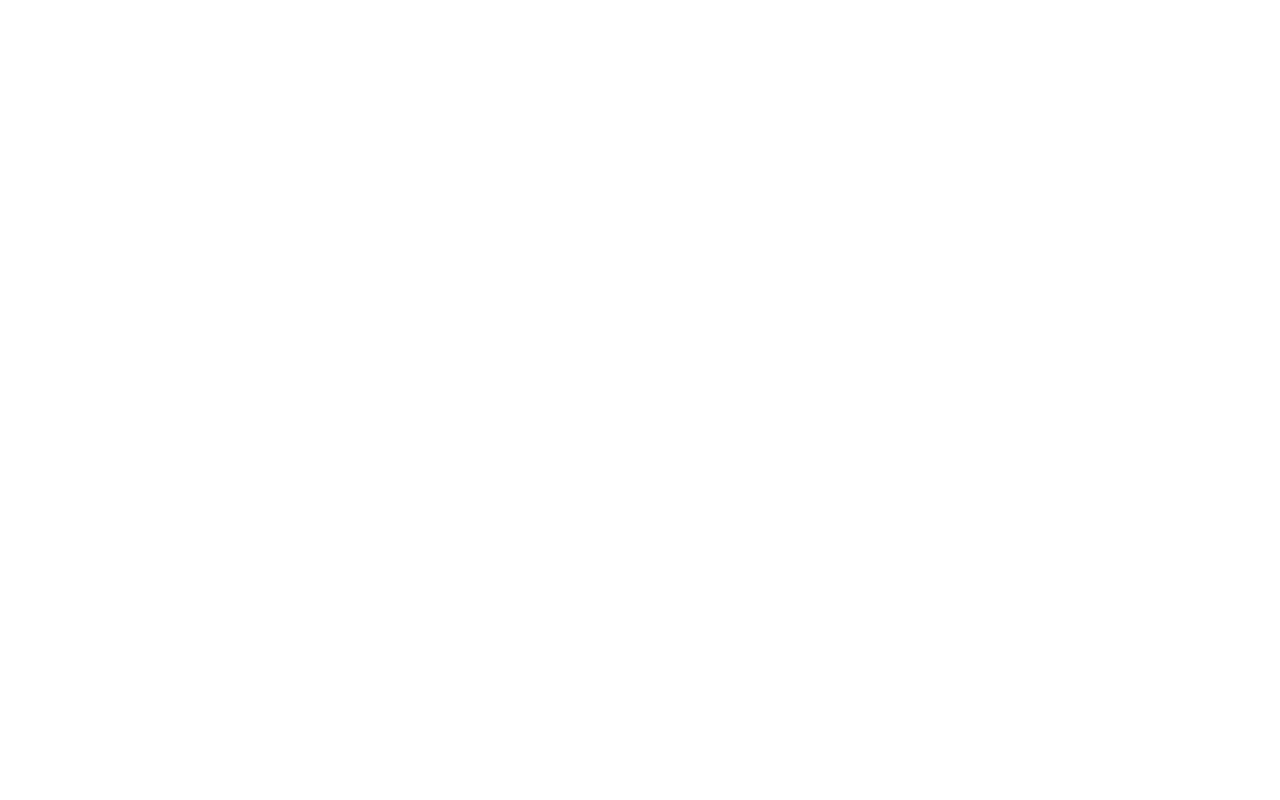
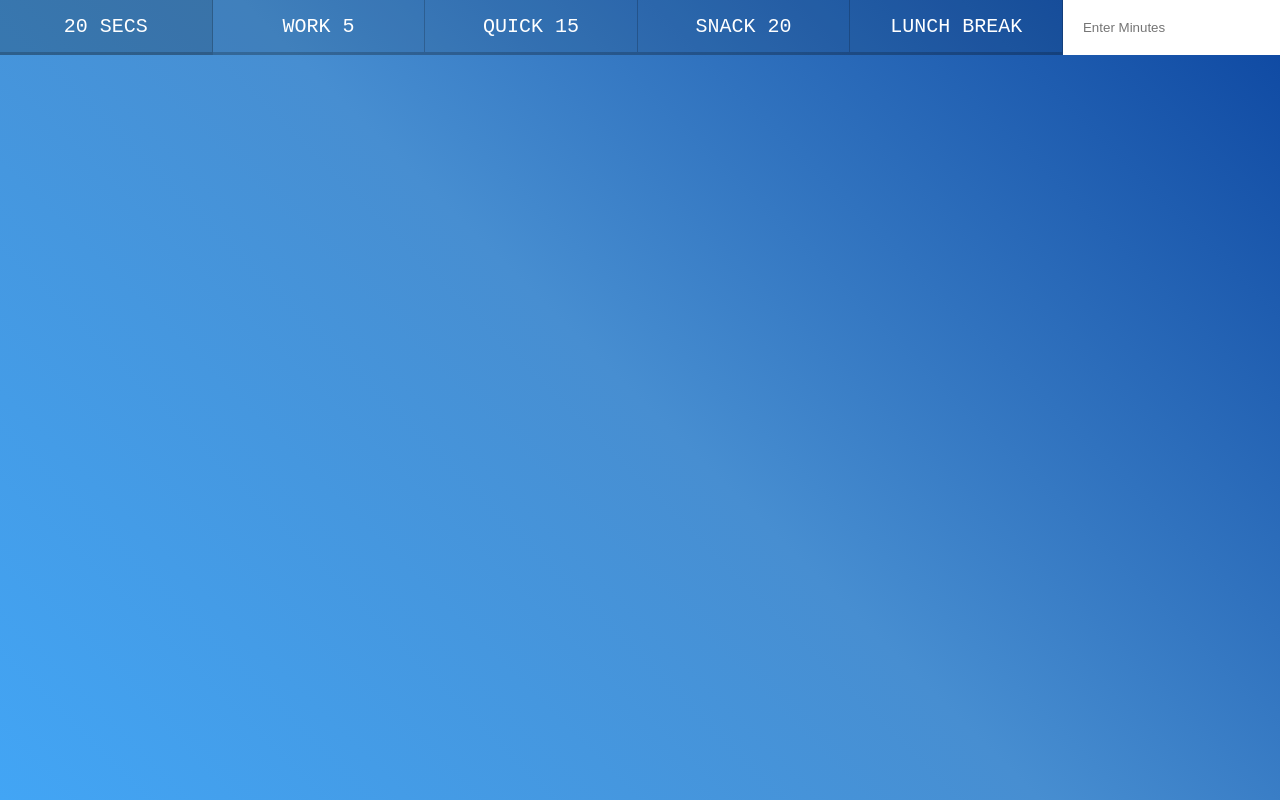
Before and after one commit to DemonDaddy22/30DaysOfJS, a plain HTML site: page CountdownClock/index.html in a window 1280 px wide. Drawn offline with Linux system fonts and the light colour scheme.

Commit message:
add content and styling

```diff
--- a/CountdownClock/index.css
+++ b/CountdownClock/index.css
@@ -1,8 +1,84 @@
+html {
+    box-sizing: border-box;
+    font-size: 10px;
+    background: #8E24AA;
+    background: linear-gradient(45deg, #42a5f5 0%, #478ed1 50%, #0d47a1 100%);
+}
+
 *, *:before, *:after {
-    box-sizing: border-box;
+    box-sizing: inherit;
 }
 
 body {
     margin: 0;
+    text-align: center;
+    font-family: 'Inconsolata', monospace;
+}
+
+.display-time-left {
+    font-weight: 100;
+    font-size: 20rem;
+    margin: 0;
+    color: white;
+    text-shadow: 4px 4px 0 rgba(0, 0, 0, 0.05);
+}
+
+.timer {
+    display: flex;
     min-height: 100vh;
+    flex-direction: column;
 }
+
+.timer-controls {
+    display: flex;
+}
+
+.timer-controls>* {
+    flex: 1;
+}
+
+.timer-controls form {
+    flex: 1;
+    display: flex;
+}
+
+.timer-controls input {
+    flex: 1;
+    border: 0;
+    padding: 2rem;
+    outline: none;
+    color: #0d47a1;
+}
+
+.timer-button {
+    background: none;
+    border: 0;
+    cursor: pointer;
+    color: white;
+    font-size: 2rem;
+    text-transform: uppercase;
+    background: rgba(0, 0, 0, 0.1);
+    border-bottom: 3px solid rgba(0, 0, 0, 0.2);
+    border-right: 1px solid rgba(0, 0, 0, 0.2);
+    padding: 1rem;
+    font-family: 'Inconsolata', monospace;
+    transition: background 0.2s ease-in-out;
+}
+
+.timer-button:hover, .timer-button:focus {
+    background: rgba(0, 0, 0, 0.2);
+    outline: 0;
+}
+
+.display {
+    flex: 1;
+    display: flex;
+    flex-direction: column;
+    align-items: center;
+    justify-content: center;
+}
+
+.display-end-time {
+    font-size: 4rem;
+    color: white;
+}
--- a/CountdownClock/index.html
+++ b/CountdownClock/index.html
@@ -9,6 +9,22 @@
     </head>
 
     <body>
+        <div class="timer">
+            <div class="timer-controls">
+                <button data-time="20" class="timer-button">20 Secs</button>
+                <button data-time="300" class="timer-button">Work 5</button>
+                <button data-time="900" class="timer-button">Quick 15</button>
+                <button data-time="1200" class="timer-button">Snack 20</button>
+                <button data-time="3600" class="timer-button">Lunch Break</button>
+                <form name="customForm" id="custom">
+                    <input type="text" name="minutes" placeholder="Enter Minutes">
+                </form>
+            </div>
+            <div class="display">
+                <h1 class="display-time-left"></h1>
+                <p class="display-end-time"></p>
+            </div>
+        </div>
         <script type="text/javascript" src="index.js"></script>
     </body>
 
```
